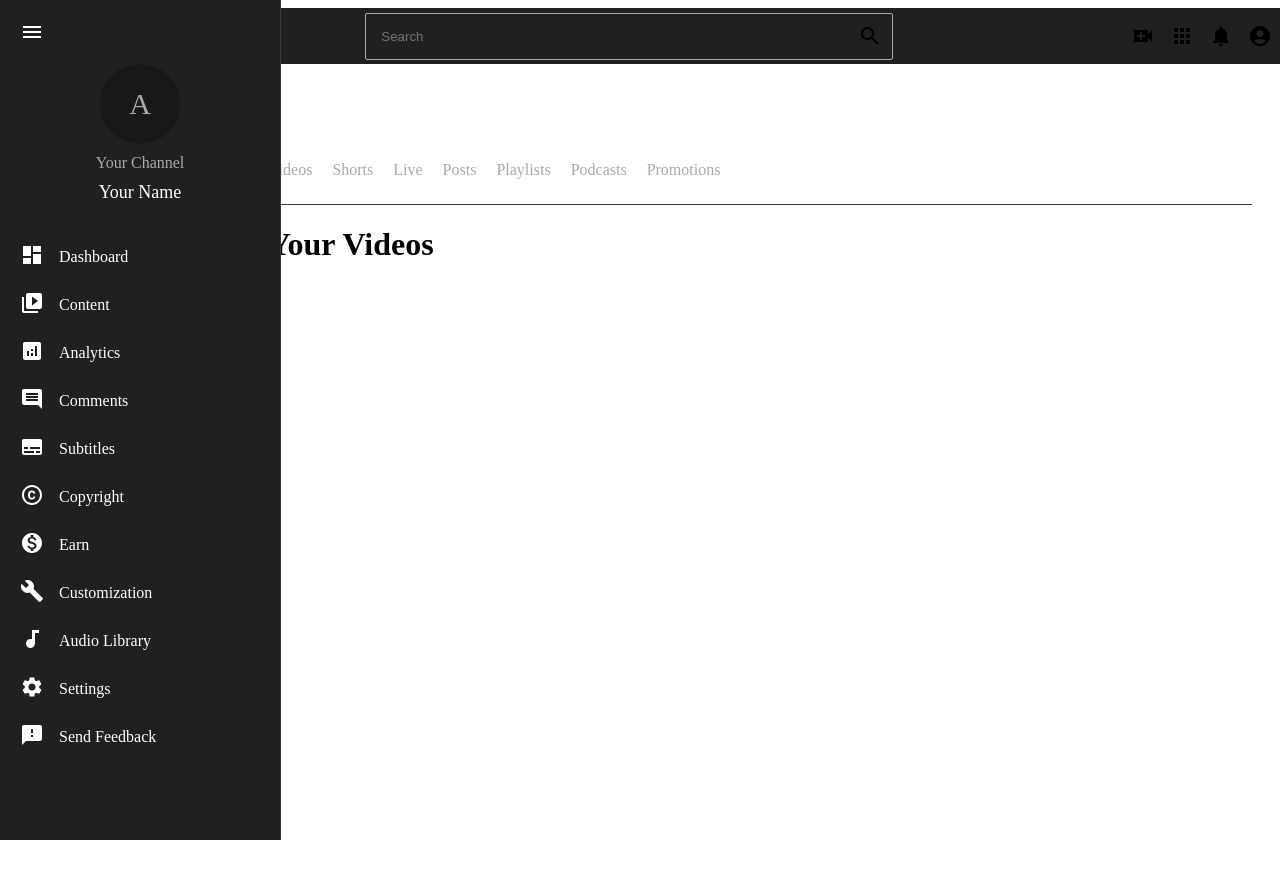
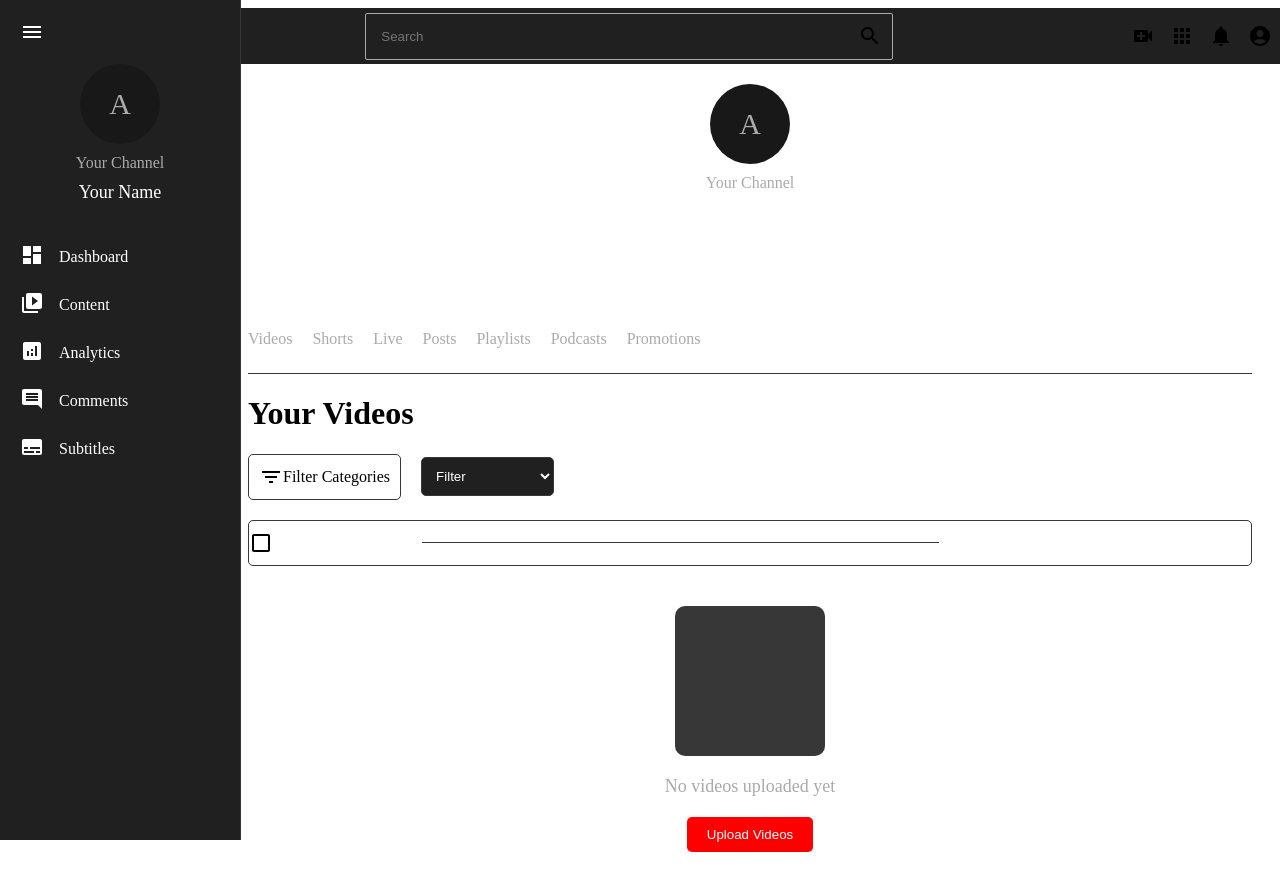
Before and after one commit to ForrestLyons/videoApp, a React (Create React App) app: page /yourvideos in a window 1280 px wide. Shown: the top 880 px of the page. Before the commit the page ends 800 px from the top, so only its background shows below. Built offline with nearby package versions, Linux system fonts and the light colour scheme; grey boxes are pictures that could not be loaded.

Commit message:
dashboard page finished

```diff
--- a/src/App.js
+++ b/src/App.js
@@ -15,6 +15,7 @@ import History from "./pages/History";
 import Playlists from "./pages/Playlists";
 import YourVideos from "./pages/YourVideos";
 import Navbar from "./components/Navbar"; // Import the Navbar component
+import Dashboard from "./components/Dashboard"; // Import the Dashboard component
 
 const App = () => {
   const [darkMode, setDarkMode] = useState(true);
@@ -33,6 +34,8 @@ const App = () => {
             <Route path="/yourchannel" element={<YourChannel />} />
             <Route path="/history" element={<History />} />
             <Route path="/playlists" element={<Playlists />} />
+            <Route path="/yourvideos/dashboard" element={<Dashboard />} /> {/* Add the Dashboard route */}
+
           </Route>
           <Route
             path="/yourvideos"
--- /dev/null
+++ b/src/components/Dashboard.jsx
@@ -0,0 +1,130 @@
+// Dashboard.jsx
+import React from "react";
+import styled from "styled-components";
+import SideMenu1 from "../components/SideMenu1"; // Import the SideMenu component
+
+const Container = styled.div`
+  padding: 20px;
+`;
+
+const Section = styled.div`
+  margin-bottom: 30px;
+`;
+
+const SectionTitle = styled.h2`
+  font-size: 18px;
+  color: ${({ theme }) => theme.text};
+  margin-bottom: 10px;
+`;
+
+const StatCard = styled.div`
+  display: flex;
+  justify-content: space-between;
+  background-color: ${({ theme }) => theme.bgLighter};
+  padding: 20px;
+  border-radius: 8px;
+  box-shadow: 0px 4px 12px rgba(0, 0, 0, 0.1);
+`;
+
+const StatItem = styled.div`
+  display: flex;
+  flex-direction: column;
+  align-items: center;
+  text-align: center;
+`;
+
+const StatValue = styled.div`
+  font-size: 24px;
+  font-weight: bold;
+  color: ${({ theme }) => theme.primary};
+`;
+
+const StatLabel = styled.div`
+  font-size: 14px;
+  color: ${({ theme }) => theme.textSoft};
+`;
+
+const Graph = styled.div`
+  width: 100%;
+  height: 200px;
+  background-color: ${({ theme }) => theme.soft};
+  border-radius: 8px;
+  margin-top: 20px;
+`;
+
+const VideoList = styled.div`
+  display: flex;
+  flex-direction: column;
+`;
+
+const VideoItem = styled.div`
+  display: flex;
+  justify-content: space-between;
+  background-color: ${({ theme }) => theme.bgLighter};
+  padding: 10px;
+  border-radius: 8px;
+  margin-bottom: 10px;
+`;
+
+const VideoInfo = styled.div`
+  display: flex;
+  flex-direction: column;
+`;
+
+const VideoTitle = styled.div`
+  font-size: 16px;
+  font-weight: bold;
+  color: ${({ theme }) => theme.text};
+`;
+
+const VideoStats = styled.div`
+  font-size: 14px;
+  color: ${({ theme }) => theme.textSoft};
+`;
+
+
+const Dashboard = () => {
+  return (
+    <Container>
+       <SideMenu1 />
+      <Section>
+        <SectionTitle>Channel Analytics</SectionTitle>
+        <StatCard>
+          <StatItem>
+            <StatValue>24.5K</StatValue>
+            <StatLabel>Subscribers</StatLabel>
+          </StatItem>
+          <StatItem>
+            <StatValue>1.2M</StatValue>
+            <StatLabel>Views</StatLabel>
+          </StatItem>
+          <StatItem>
+            <StatValue>350</StatValue>
+            <StatLabel>Videos</StatLabel>
+          </StatItem>
+        </StatCard>
+        <Graph />
+      </Section>
+      <Section>
+        <SectionTitle>Latest Videos</SectionTitle>
+        <VideoList>
+          <VideoItem>
+            <VideoInfo>
+              <VideoTitle>How to Build a YouTube Clone</VideoTitle>
+              <VideoStats>1.5K views • 2 days ago</VideoStats>
+            </VideoInfo>
+          </VideoItem>
+          <VideoItem>
+            <VideoInfo>
+              <VideoTitle>Understanding React Hooks</VideoTitle>
+              <VideoStats>3K views • 5 days ago</VideoStats>
+            </VideoInfo>
+          </VideoItem>
+          {/* Add more VideoItems as needed */}
+        </VideoList>
+      </Section>
+    </Container>
+  );
+};
+
+export default Dashboard;
--- /dev/null
+++ b/src/components/SideMenu1.jsx
@@ -0,0 +1,151 @@
+// SideMenu.jsx
+import React, { useState } from "react";
+import styled from "styled-components";
+import MenuIcon from "@mui/icons-material/Menu";
+import DashboardIcon from "@mui/icons-material/Dashboard";
+import VideoLibraryIcon from "@mui/icons-material/VideoLibrary";
+import AnalyticsIcon from "@mui/icons-material/Analytics";
+import CommentIcon from "@mui/icons-material/Comment";
+import SubtitlesIcon from "@mui/icons-material/Subtitles";
+import CopyrightIcon from "@mui/icons-material/Copyright";
+import MonetizationOnIcon from "@mui/icons-material/MonetizationOn";
+import BuildIcon from "@mui/icons-material/Build";
+import AudiotrackIcon from "@mui/icons-material/Audiotrack";
+import SettingsIcon from "@mui/icons-material/Settings";
+import FeedbackIcon from "@mui/icons-material/Feedback";
+import { useNavigate } from "react-router-dom";
+
+const SideMenuContainer = styled.div`
+  width: ${({ collapsed }) => (collapsed ? "60px" : "200px")};
+  background-color: ${({ theme }) => theme.bgLighter};
+  height: 100vh;
+  padding: 20px;
+  display: flex;
+  flex-direction: column;
+  align-items: ${({ collapsed }) => (collapsed ? "center" : "flex-start")};
+  border-right: 1px solid ${({ theme }) => theme.soft};
+  position: fixed;
+  top: 0;
+  left: 0;
+  overflow-y: auto;
+  z-index: 1000;
+  transition: width 0.3s ease;
+`;
+
+const CollapseButton = styled.div`
+  cursor: pointer;
+  margin-bottom: 20px;
+  color: ${({ theme }) => theme.text};
+  display: flex;
+  align-items: center;
+  justify-content: ${({ collapsed }) => (collapsed ? "center" : "flex-start")};
+  width: 100%;
+`;
+
+const MenuItem = styled.div`
+  display: flex;
+  align-items: center;
+  width: 100%;
+  padding: 10px 0;
+  color: ${({ theme }) => theme.text};
+  cursor: pointer;
+  &:hover {
+    background-color: ${({ theme }) => theme.soft};
+  }
+`;
+
+const MenuIconWrapper = styled.div`
+  margin-right: ${({ collapsed }) => (collapsed ? "0" : "15px")};
+`;
+
+const MenuText = styled.div`
+  display: ${({ collapsed }) => (collapsed ? "none" : "block")};
+  transition: opacity 0.3s ease;
+  opacity: ${({ collapsed }) => (collapsed ? 0 : 1)};
+`;
+
+const ProfileSection = styled.div`
+  text-align: center;
+  margin-bottom: 30px;
+  width: 100%;
+  display: ${({ collapsed }) => (collapsed ? "none" : "block")};
+`;
+
+const ProfilePicture = styled.div`
+  width: 80px;
+  height: 80px;
+  background-color: ${({ theme }) => theme.bg};
+  border-radius: 50%;
+  display: flex;
+  align-items: center;
+  justify-content: center;
+  font-size: 30px;
+  color: ${({ theme }) => theme.textSoft};
+  margin: 0 auto 10px auto;
+`;
+
+const ProfileName = styled.div`
+  font-size: 18px;
+  color: ${({ theme }) => theme.text};
+`;
+
+const ChannelName = styled.div`
+  font-size: 16px;
+  color: ${({ theme }) => theme.textSoft};
+  margin-bottom: 10px;
+`;
+
+const SideMenu1 = () => {
+  const [collapsed, setCollapsed] = useState(false);
+  const navigate = useNavigate();
+
+  const toggleCollapse = () => {
+    setCollapsed(!collapsed);
+  };
+
+  return (
+    <SideMenuContainer collapsed={collapsed}>
+      <CollapseButton collapsed={collapsed} onClick={toggleCollapse}>
+        <MenuIcon />
+      </CollapseButton>
+      <ProfileSection collapsed={collapsed}>
+        <ProfilePicture>A</ProfilePicture> {/* Initial for profile */}
+        <ChannelName>Your Channel</ChannelName>
+        <ProfileName>Your Name</ProfileName>
+      </ProfileSection>
+      <MenuItem onClick={() => navigate("/yourvideos/dashboard")}>
+        <MenuIconWrapper collapsed={collapsed}>
+          <DashboardIcon />
+        </MenuIconWrapper>
+        <MenuText collapsed={collapsed}>Dashboard</MenuText>
+      </MenuItem>
+      <MenuItem onClick={() => navigate("/yourvideos/content")}>
+        <MenuIconWrapper collapsed={collapsed}>
+          <VideoLibraryIcon />
+        </MenuIconWrapper>
+        <MenuText collapsed={collapsed}>Content</MenuText>
+      </MenuItem>
+      <MenuItem onClick={() => navigate("/yourvideos/analytics")}>
+        <MenuIconWrapper collapsed={collapsed}>
+          <AnalyticsIcon />
+        </MenuIconWrapper>
+        <MenuText collapsed={collapsed}>Analytics</MenuText>
+      </MenuItem>
+      <MenuItem onClick={() => navigate("/yourvideos/comments")}>
+        <MenuIconWrapper collapsed={collapsed}>
+          <CommentIcon />
+        </MenuIconWrapper>
+        <MenuText collapsed={collapsed}>Comments</MenuText>
+      </MenuItem>
+      <MenuItem onClick={() => navigate("/yourvideos/subtitles")}>
+        <MenuIconWrapper collapsed={collapsed}>
+          <SubtitlesIcon />
+        </MenuIconWrapper>
+        <MenuText collapsed={collapsed}>Subtitles</MenuText>
+      </MenuItem>
+      {/* Add other menu items here */}
+    </SideMenuContainer>
+  );
+};
+
+export default SideMenu1;
--- a/src/pages/YourVideos.jsx
+++ b/src/pages/YourVideos.jsx
@@ -1,4 +1,3 @@
-// YourVideos.jsx
 import React, { useState } from "react";
 import styled from "styled-components";
 import MenuIcon from "@mui/icons-material/Menu";
@@ -13,14 +12,17 @@ import BuildIcon from "@mui/icons-material/Build";
 import AudiotrackIcon from "@mui/icons-material/Audiotrack";
 import SettingsIcon from "@mui/icons-material/Settings";
 import FeedbackIcon from "@mui/icons-material/Feedback";
+import FilterListIcon from "@mui/icons-material/FilterList";
+import CheckBoxOutlineBlankIcon from "@mui/icons-material/CheckBoxOutlineBlank";
 import Submenu from "../components/Submenu"; // Import the Submenu component
-
+import { useNavigate } from "react-router-dom"; // Add this import
+import SideMenu1 from "../components/SideMenu1";
 const Container = styled.div`
   display: flex;
 `;
 
 const SideMenu = styled.div`
-  width: ${({ collapsed }) => (collapsed ? "60px" : "240px")};
+  width: ${({ collapsed }) => (collapsed ? "60px" : "200px")}; /* Adjust width when collapsed */
   background-color: ${({ theme }) => theme.bgLighter};
   height: 100vh;
   padding: 20px;
@@ -91,7 +93,7 @@ const MenuText = styled.div`
 
 const Content = styled.div`
   flex: 1;
-  margin-left: ${({ collapsed }) => (collapsed ? "60px" : "240px")}; /* Adjust for sidebar */
+  margin-left: ${({ collapsed }) => (collapsed ? "80px" : "220px")}; /* Adjust margin-left */
   padding: 20px;
   transition: margin-left 0.3s ease;
 `;
@@ -106,8 +108,95 @@ const CollapseButton = styled.div`
   width: 100%;
 `;
 
+const FilterSection = styled.div`
+  display: flex;
+  align-items: center;
+  margin-top: 20px;
+`;
+
+const FilterButton = styled.div`
+  display: flex;
+  align-items: center;
+  cursor: pointer;
+  padding: 10px;
+  border: 1px solid ${({ theme }) => theme.soft};
+  border-radius: 5px;
+  margin-right: 20px;
+  &:hover {
+    background-color: ${({ theme }) => theme.soft};
+  }
+`;
+
+const FilterDropdown = styled.select`
+  padding: 10px;
+  border: 1px solid ${({ theme }) => theme.soft};
+  border-radius: 5px;
+  color: ${({ theme }) => theme.text};
+  background-color: ${({ theme }) => theme.bgLighter};
+`;
+
+const VideoOptionsSection = styled.div`
+  display: flex;
+  align-items: center;
+  padding: 10px 0;
+  margin-top: 20px;
+  border: 1px solid ${({ theme }) => theme.soft};
+  border-radius: 5px;
+`;
+
+const CheckBox = styled(CheckBoxOutlineBlankIcon)`
+  margin-right: 10px;
+  cursor: pointer;
+
+`;
+
+const Option = styled.div`
+  margin-right: 20px;
+  color: ${({ theme }) => theme.text};
+`;
+
+const HorizontalLine = styled.div`
+  height: 1px;
+  background-color: ${({ theme }) => theme.soft};
+  flex: 1;
+`;
+
+const NoVideosSection = styled.div`
+  display: flex;
+  flex-direction: column;
+  align-items: center;
+  margin-top: 40px;
+`;
+
+const NoVideosImage = styled.div`
+  width: 150px;
+  height: 150px;
+  background-color: ${({ theme }) => theme.soft};
+  border-radius: 10px;
+  margin-bottom: 20px;
+`;
+
+const NoVideosText = styled.div`
+  font-size: 18px;
+  color: ${({ theme }) => theme.textSoft};
+  margin-bottom: 20px;
+`;
+
+const UploadButton = styled.button`
+  padding: 10px 20px;
+  border: none;
+  border-radius: 5px;
+  background-color: ${({ theme }) => theme.primary};
+  color: white;
+  cursor: pointer;
+  &:hover {
+    background-color: ${({ theme }) => theme.primaryDark};
+  }
+`;
+
 const YourVideos = () => {
   const [collapsed, setCollapsed] = useState(false);
+  const navigate = useNavigate(); // Initialize the useNavigate hook
 
   const toggleCollapse = () => {
     setCollapsed(!collapsed);
@@ -115,86 +204,56 @@ const YourVideos = () => {
 
   return (
     <Container>
-      <SideMenu collapsed={collapsed}>
-        <CollapseButton collapsed={collapsed} onClick={toggleCollapse}>
-          <MenuIcon />
-        </CollapseButton>
+      <Content>
+      <SideMenu1/>
+
         <ProfileSection collapsed={collapsed}>
           <ProfilePicture>A</ProfilePicture> {/* Initial for profile */}
           <ChannelName>Your Channel</ChannelName>
           <ProfileName>Your Name</ProfileName>
         </ProfileSection>
-        <MenuItem>
-          <MenuIconWrapper collapsed={collapsed}>
-            <DashboardIcon />
-          </MenuIconWrapper>
-          <MenuText collapsed={collapsed}>Dashboard</MenuText>
-        </MenuItem>
-        <MenuItem>
-          <MenuIconWrapper collapsed={collapsed}>
-            <VideoLibraryIcon />
-          </MenuIconWrapper>
-          <MenuText collapsed={collapsed}>Content</MenuText>
-        </MenuItem>
-        <MenuItem>
-          <MenuIconWrapper collapsed={collapsed}>
-            <AnalyticsIcon />
-          </MenuIconWrapper>
-          <MenuText collapsed={collapsed}>Analytics</MenuText>
-        </MenuItem>
-        <MenuItem>
-          <MenuIconWrapper collapsed={collapsed}>
-            <CommentIcon />
-          </MenuIconWrapper>
-          <MenuText collapsed={collapsed}>Comments</MenuText>
-        </MenuItem>
-        <MenuItem>
-          <MenuIconWrapper collapsed={collapsed}>
-            <SubtitlesIcon />
-          </MenuIconWrapper>
-          <MenuText collapsed={collapsed}>Subtitles</MenuText>
-        </MenuItem>
-        <MenuItem>
-          <MenuIconWrapper collapsed={collapsed}>
-            <CopyrightIcon />
-          </MenuIconWrapper>
-          <MenuText collapsed={collapsed}>Copyright</MenuText>
-        </MenuItem>
-        <MenuItem>
-          <MenuIconWrapper collapsed={collapsed}>
-            <MonetizationOnIcon />
-          </MenuIconWrapper>
-          <MenuText collapsed={collapsed}>Earn</MenuText>
-        </MenuItem>
-        <MenuItem>
-          <MenuIconWrapper collapsed={collapsed}>
-            <BuildIcon />
-          </MenuIconWrapper>
-          <MenuText collapsed={collapsed}>Customization</MenuText>
-        </MenuItem>
-        <MenuItem>
-          <MenuIconWrapper collapsed={collapsed}>
-            <AudiotrackIcon />
-          </MenuIconWrapper>
-          <MenuText collapsed={collapsed}>Audio Library</MenuText>
-        </MenuItem>
-        <MenuItem>
-          <MenuIconWrapper collapsed={collapsed}>
-            <SettingsIcon />
-          </MenuIconWrapper>
-          <MenuText collapsed={collapsed}>Settings</MenuText>
-        </MenuItem>
-        <MenuItem>
-          <MenuIconWrapper collapsed={collapsed}>
-            <FeedbackIcon />
-          </MenuIconWrapper>
-          <MenuText collapsed={collapsed}>Send Feedback</MenuText>
-        </MenuItem>
-      </SideMenu>
-      <Content collapsed={collapsed}>
+
         <Submenu /> {/* Add the Submenu at the top */}
         <h1>Your Videos</h1>
-        {/* Add content management functionality here */}
+
+        {/* Filter Section */}
+        <FilterSection>
+          <FilterButton>
+            <FilterListIcon />
+            <span>Filter Categories</span>
+          </FilterButton>
+          <FilterDropdown>
+            <option value="" disabled selected>
+              Filter
+            </option>
+            <option value="age-restriction">Age Restriction</option>
+            <option value="copyright">Copyright</option>
+            <option value="description">Description</option>
+            <option value="made-for-kids">Made for Kids</option>
+            <option value="title">Title</option>
+            <option value="views">Views</option>
+            <option value="visibility">Visibility</option>
+          </FilterDropdown>
+        </FilterSection>
+
+        {/* Video Options Section */}
+        <VideoOptionsSection>
+          <CheckBox />
+          <Option>Video Restrictions</Option>
+          <HorizontalLine />
+          <Option>Date</Option>
+          <Option>Views</Option>
+          <Option>Comments</Option>
+          <Option>Likes/Dislikes</Option>
+        </VideoOptionsSection>
+
+        {/* No Videos Section */}
+        <NoVideosSection>
+          <NoVideosImage /> {/* Placeholder for image */}
+          <NoVideosText>No videos uploaded yet</NoVideosText>
+          <UploadButton>Upload Videos</UploadButton>
+        </NoVideosSection>
+
       </Content>
     </Container>
   );
```
